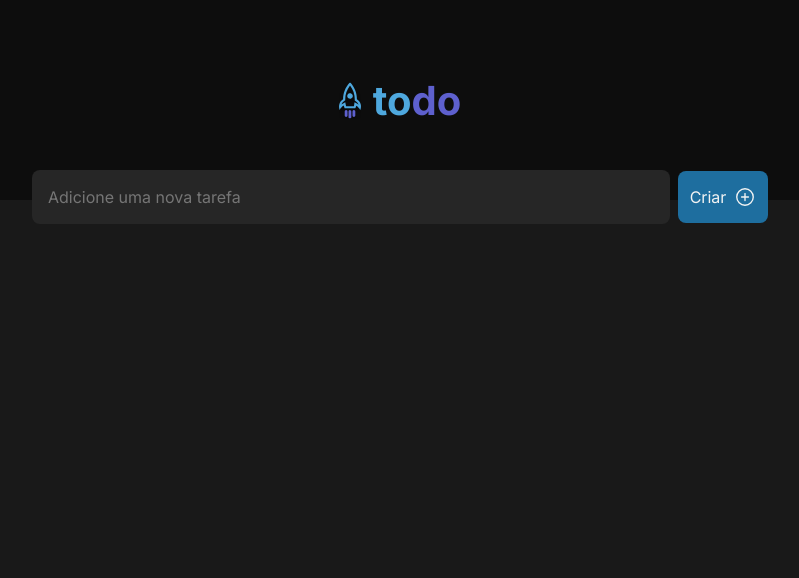
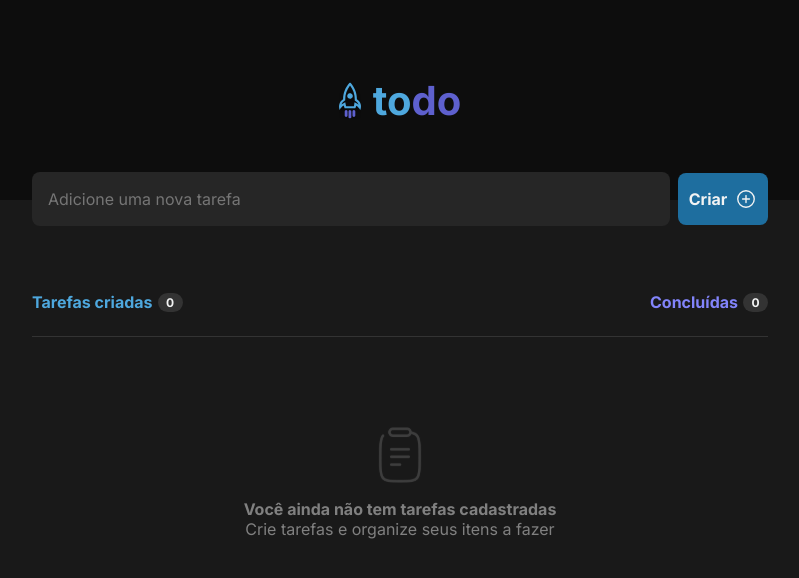
Before and after one commit to thayronFeitosa/todo-list-desafio-01, a React (Vite) app: page / in a window 1280 px wide. Shown: the top 578 px of the page, without its empty margins (240-1039 px from the left). Built offline with nearby package versions, Linux system fonts and the light colour scheme.

Commit message:
Concluded page initiral. (No task informed)

```diff
--- /dev/null
+++ b/src/App.module.css
@@ -0,0 +1,79 @@
+.container {
+    display: flex;
+    align-items: center;
+    justify-content: center;
+    flex-direction: column;
+    width: 100%;
+
+    /* background: red; */
+}
+
+.line {
+    width: 100%;
+    border-top: 1px solid var(--gray-400);
+    width: 46rem;
+
+}
+
+.containerTask {
+    display: flex;
+    align-items: center;
+    flex-direction: row;
+    justify-content: center;
+    width: 46rem;
+    height: 18.1875rem;
+
+}
+
+
+.historyTasks {
+    margin-top: 4.125rem;
+    margin-bottom: 1.5rem;
+    width: 46rem;
+    display:flex;
+    align-items: center;
+    justify-content: space-between;
+}
+
+.createdTasks {
+    display: flex;
+    align-items: center;
+    color: var(--blue);
+    font-weight: bold;
+}
+
+.concludedTasks {
+    display: flex;
+    align-items: center;
+    color: var(--purple);
+    font-weight: bold;
+}
+
+.resultStatusTasks  {
+    display: flex;
+    align-items: center;
+    justify-content: center;
+    width: 1.5625rem;
+    height: 1.1875rem;
+    color: var(--gray-100);
+    background: var(--gray-400);
+    gap: 0.625rem;
+    margin-left: 0.3125rem;
+    border-radius: 62.4375rem;
+    font-size: 0.75rem;
+}
+
+.notAlreadyExistsTasks {
+    display: flex;
+    align-items: center;
+    justify-content: center;
+    flex-direction: column;
+}
+
+.notAlreadyExistsTasks img {
+  margin-bottom: 1rem;
+}
+
+.notAlreadyExistsTasks p:not(:last-of-type){
+    font-weight: bold;
+}
--- a/src/App.tsx
+++ b/src/App.tsx
@@ -1,12 +1,60 @@
 import "./global.css";
+import styles from "./App.module.css";
 import { Header } from "./components/Header";
 import { Input } from "./components/Input";
+import { useState } from "react";
+import ClipboardText from "./assets/Clipboard.svg";
 
 function App() {
+  const [tasks, setTasks] = useState<any[]>([]);
+  const [tasksCompleted, setTasksCompleted] = useState<number>(0);
+
+  function handleChangeInput(handleChangeInput: any) {
+    const newTask = {
+      id: Math.random() * (50 - 1 + 1),
+      task: handleChangeInput,
+      isConcluded: false,
+    };
+
+    setTasks([...tasks, newTask]);
+    onCompleteTask();
+  }
+
+  function onCompleteTask() {
+    setTasksCompleted(0);
+  }
+
   return (
     <div className="App">
       <Header />
-      <Input />
+      <Input handleChangeInput={handleChangeInput} />
+      <div className={styles.container}>
+        <div className={styles.historyTasks}>
+          <div className={styles.createdTasks}>
+            <p> Tarefas criadas</p>
+            <p className={styles.resultStatusTasks}>{tasks.length}</p>
+          </div>
+
+          <div className={styles.concludedTasks}>
+            <p> Concluídas</p>
+            <p className={styles.resultStatusTasks}>{tasksCompleted}</p>
+          </div>
+        </div>
+
+        <span className={styles.line}></span>
+
+        {tasks.length === 0 ? (
+          <div className={styles.containerTask}>
+            <div className={styles.notAlreadyExistsTasks}>
+              <img src={ClipboardText} alt="Clipboard" />
+              <p>Você ainda não tem tarefas cadastradas</p>
+              <p>Crie tarefas e organize seus itens a fazer</p>
+            </div>
+          </div>
+        ) : (
+          <div>asdfasdf</div>
+        )}
+      </div>
     </div>
   );
 }
--- a/src/components/Input/Input.module.css
+++ b/src/components/Input/Input.module.css
@@ -4,7 +4,7 @@
     flex-direction: row;
     align-items: center;
     justify-content: center;
-    margin-top: calc(0px - 1.5rem - 6px);
+    margin-top: calc(0px - 1.5rem - 4px);
 
 }
 
@@ -39,6 +39,8 @@
 
     transition: background 0.2s;
 
+    font-weight: bold
+
 }
 
 .container button:hover {
--- a/src/components/Input/index.tsx
+++ b/src/components/Input/index.tsx
@@ -1,17 +1,33 @@
 import { PlusCircle } from "phosphor-react";
-import styles from './Input.module.css';
+import { ChangeEvent, useState } from "react";
+import styles from "./Input.module.css";
 
 interface IInputrops {
-    placeholder?: string;
+  placeholder?: string;
+  handleChangeInput: (valor:any) => void;
 }
 
 const defaultValueLabel = "Adicione uma nova tarefa";
 
-export function Input({ placeholder = defaultValueLabel }: IInputrops) {
+export function Input({ placeholder = defaultValueLabel, handleChangeInput }: IInputrops) {
+  const [valueInput, setValueInput] = useState('');
+
+  function handleChangeInputFunction(event: ChangeEvent<HTMLInputElement>) {
+    setValueInput(event.target.value);
+  }
+
+  function onSubmit() {
+    handleChangeInput(valueInput);
+  }
+
   return (
-    <div className={styles.container} >
-      <input type="text" placeholder={placeholder} />
-      <button>Criar <PlusCircle size={22}/></button>
-    </div>
+    <>
+      <div className={styles.container}>
+        <input type="text" placeholder={placeholder} onChange={handleChangeInputFunction} />
+        <button onClick={onSubmit}>
+          Criar <PlusCircle size={22} />
+        </button>
+      </div>
+    </>
   );
 }
```
Also changed, not shown: src/assets/Clipboard.svg (added), 1 other file (tests, documents, lock files or other folders).
